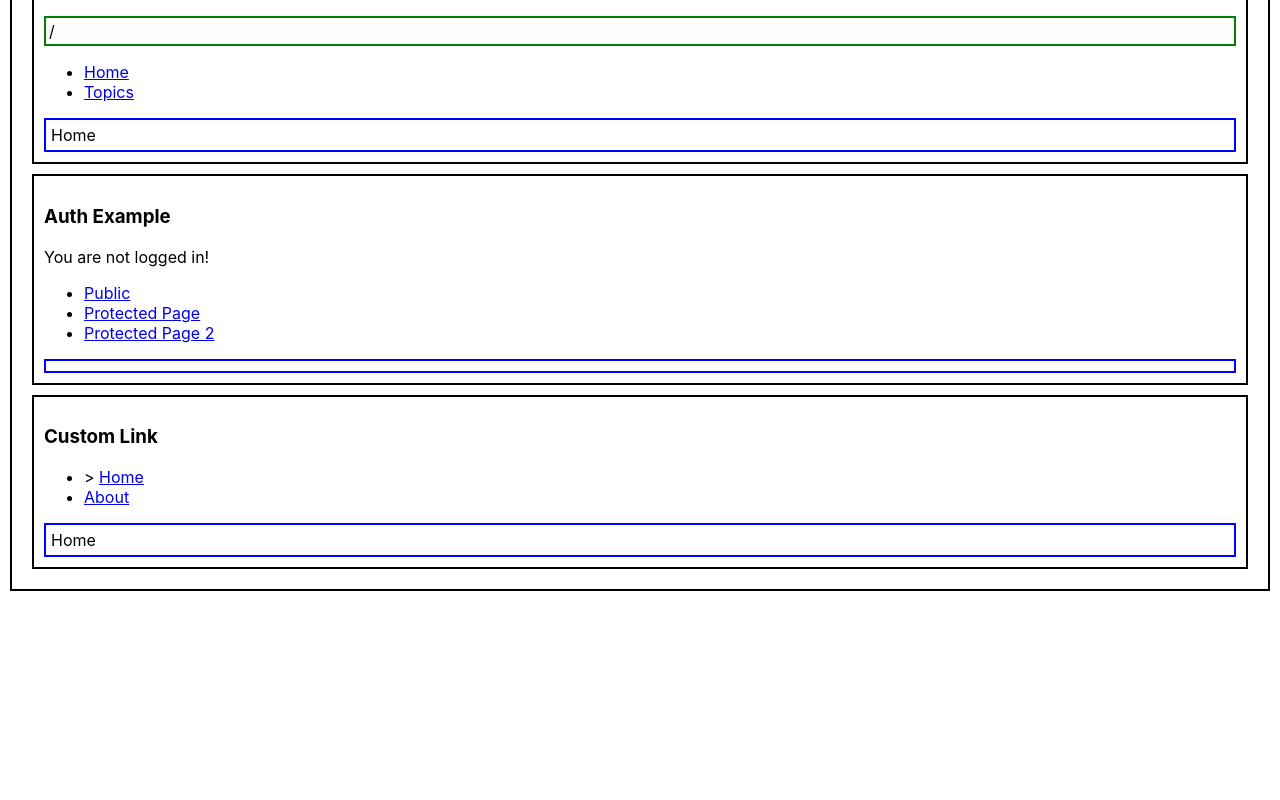
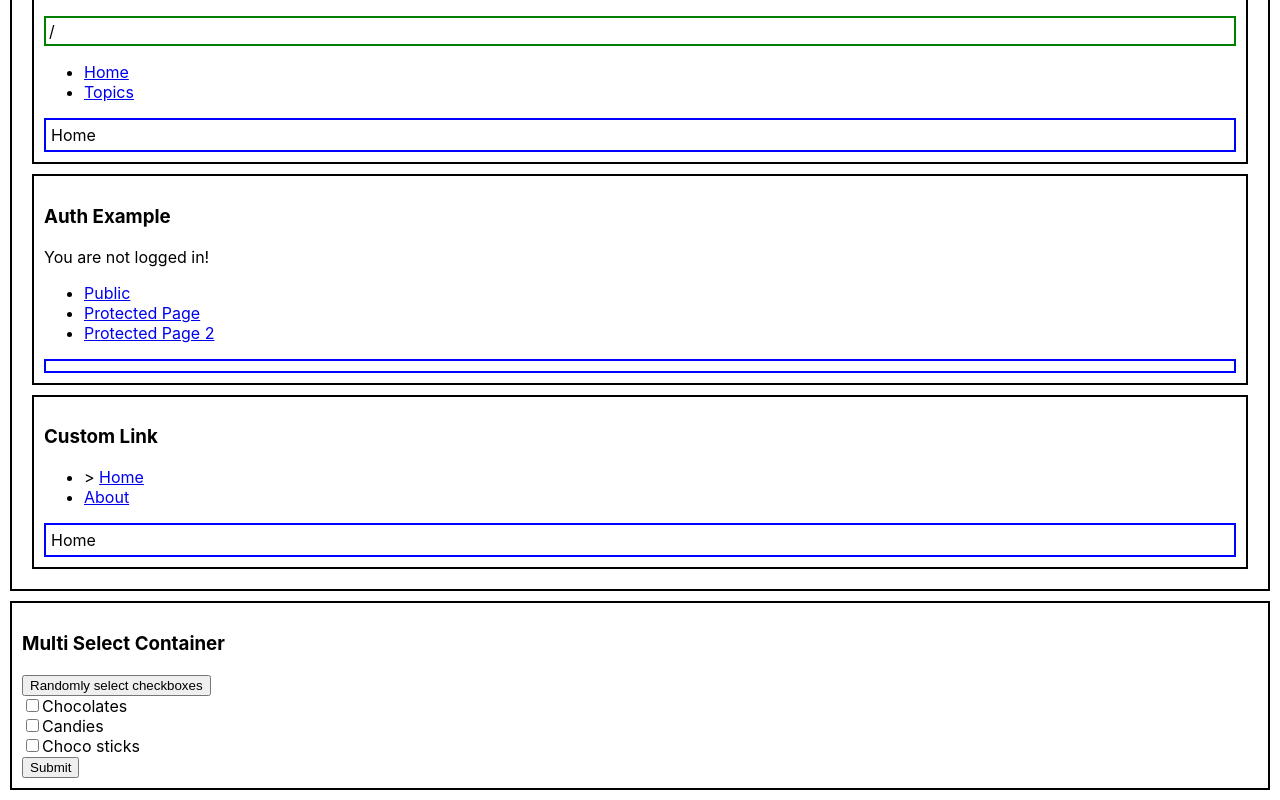
Before and after one commit to divyanshyadav/learn-react, a React (Create React App) app: page / in a window 1280 px wide. Shown: the part 636-1436 px from the top of the page. Before the commit the page ends 1237 px from the top, so only its background shows below. Built offline with nearby package versions, Linux system fonts and the light colour scheme.

Commit message:
add new example of hooks

```diff
--- a/src/App.js
+++ b/src/App.js
@@ -7,6 +7,7 @@ import BasicExample from './topics/react-router/BasicExample'
 import NestedRouting from './topics/react-router/NestedRouting'
 import AuthExample from './topics/react-router/AuthExample'
 import CustomLink from './topics/react-router/CustomLink'
+import PropChange from './topics/hooks/PropsChange'
 
 function App() {
   return (
@@ -20,6 +21,7 @@ function App() {
           <AuthExample />
           <CustomLink />
         </Wrapper>
+        <PropChange />
       </Wrapper>
     </div>
   );
--- /dev/null
+++ b/src/topics/hooks/PropsChange.js
@@ -0,0 +1,91 @@
+import React, { useState, useEffect } from "react";
+
+const options = [
+    { id: 1, label: 'Chocolates'},
+    { id: 2, label: 'Candies'},
+    { id: 3, label: 'Choco sticks'}
+]
+
+const MultiSelectContainer = () => {
+    const [checkedIds, setCheckedIds] = useState([])
+
+    const handleMultiSelectSubmit = (selectedIds) => {
+        console.log(selectedIds)
+    }
+
+    const handleButtonClick = () => {
+        const ids = options.reduce((acc, option) => {
+            if (Math.floor(Math.random() * 2)) {
+                return [...acc, option.id]
+            }
+            return acc
+        }, [])
+
+        setCheckedIds(ids)
+    }
+
+    return (
+        <div>
+            <button onClick={handleButtonClick}>Randomly select checkboxes</button>
+            <MultipleSelect
+                options={options}
+                checkedOptionIds={checkedIds}
+                onSubmit={handleMultiSelectSubmit}
+            />
+        </div>
+    )
+}
+
+const MultipleSelect = ({ options, checkedOptionIds = [], onSubmit }) => {
+    const [checkedIds, setCheckedIds] = useState([])
+
+    useEffect(() => {
+        setCheckedIds(checkedOptionIds)
+    }, [checkedOptionIds])
+
+    const isChecked = (id) => {
+        return !!checkedIds.find((i) => i === id)
+    }
+
+    const handleCheckboxChange = (e) => {
+        const { name } = e.target
+        const id = Number(name)
+
+        if (isChecked(id)) {
+            setCheckedIds(checkedIds.filter((i) => i !== id))
+        } else {
+            setCheckedIds([
+                ...checkedIds,
+                id
+            ])
+        }
+    }
+
+    const handleSubmitClick = () => {
+        onSubmit(checkedIds)
+    }
+
+    const renderOption = (option) => {
+        return (
+            <div key={option.id}>
+                <input
+                    type="checkbox"
+                    name={option.id}
+                    checked={isChecked(option.id)}
+                    onChange={handleCheckboxChange}
+                />
+                {option.label}
+            </div>
+        )
+    }
+
+    return (
+        <div>
+            {options.map(renderOption)}
+            <button onClick={handleSubmitClick}>Submit</button>
+        </div>
+    )
+}
+
+
+export default MultiSelectContainer
```
Also changed, not shown: 1 other file (tests, documents, lock files or other folders).
